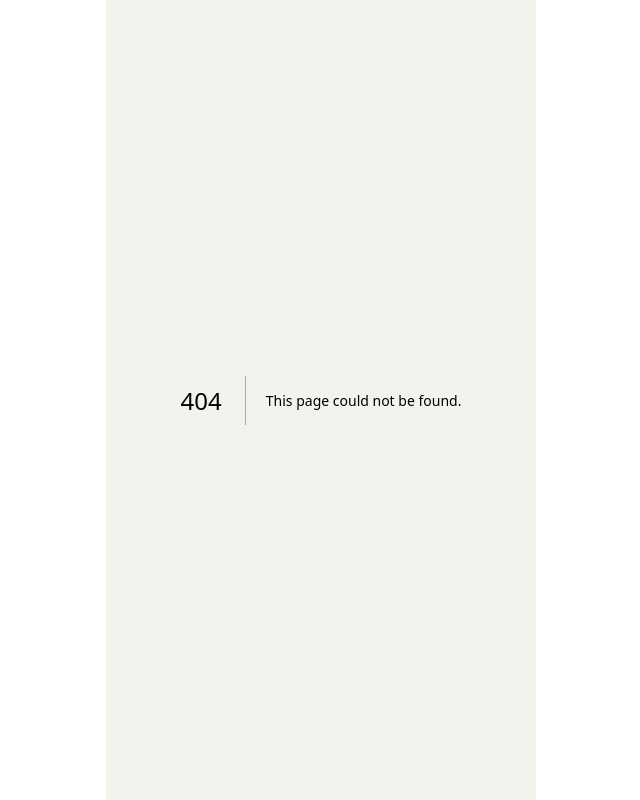
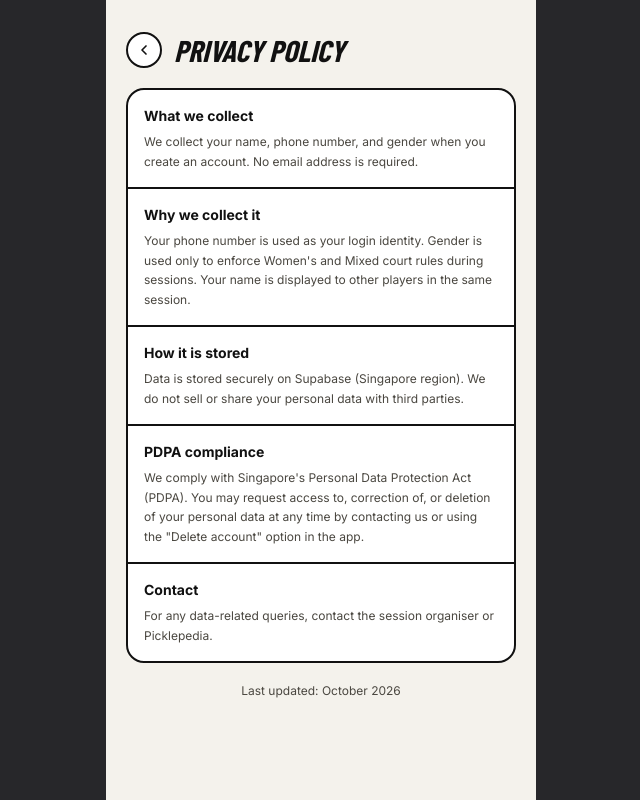
Before and after one commit to GOHSUNJIN/nextup, a Next.js app: page /privacy in a window 1280 px wide. Before the commit this address had no page. Shown: the whole page, without its empty margins (319-959 px from the left). Built offline with nearby package versions, Linux system fonts and the light colour scheme; a web font is replaced by a local one.

Commit message:
Add privacy policy page; fix broken privacy links on signup and FAQ
Co-Authored-By: Claude Sonnet 4.6 <noreply@anthropic.com>

```diff
--- a/src/app/(app)/profile/faq/page.tsx
+++ b/src/app/(app)/profile/faq/page.tsx
@@ -61,7 +61,7 @@ export default function FaqPage() {
 
       <p className="text-center text-xs text-body">
         We comply with Singapore&apos;s PDPA. Your data is never shared.{' '}
-        <Link href="/profile/faq#privacy" className="font-bold underline">Privacy policy</Link>
+        <Link href="/privacy" className="font-bold underline">Privacy policy</Link>
       </p>
     </div>
   )
--- a/src/app/(auth)/signup/page.tsx
+++ b/src/app/(auth)/signup/page.tsx
@@ -84,7 +84,7 @@ export default function SignUpPage() {
             <input name="pdpa" type="checkbox" required className="mt-0.5 w-4 h-4 rounded border-2 border-black accent-black shrink-0" />
             <span className="text-[11px] text-body leading-snug">
               I agree to the{' '}
-              <Link href="/profile/faq#privacy" className="underline font-semibold text-black">Privacy Policy</Link>
+              <Link href="/privacy" className="underline font-semibold text-black">Privacy Policy</Link>
               . Phone &amp; gender collected for pickleball sessions only. (PDPA, Singapore)
             </span>
           </label>
--- /dev/null
+++ b/src/app/privacy/page.tsx
@@ -0,0 +1,51 @@
+import Link from 'next/link'
+
+export const metadata = { title: 'Privacy Policy — NextUp' }
+
+export default function PrivacyPage() {
+  return (
+    <div className="min-h-screen bg-bg px-5 py-8 flex flex-col gap-5 max-w-[430px] mx-auto">
+      <div className="flex items-center gap-3">
+        <Link href="/" className="w-9 h-9 rounded-full border-2 border-black flex items-center justify-center bg-white shrink-0">
+          <svg width="16" height="16" viewBox="0 0 24 24" fill="none" stroke="currentColor" strokeWidth="2.5" strokeLinecap="round" strokeLinejoin="round">
+            <path d="m15 18-6-6 6-6" />
+          </svg>
+        </Link>
+        <h1 className="font-heading font-extrabold italic text-3xl uppercase">Privacy Policy</h1>
+      </div>
+
+      <div className="bg-white border-2 border-black rounded-[18px] overflow-hidden divide-y-2 divide-black text-sm">
+        <Section title="What we collect">
+          <p>We collect your name, phone number, and gender when you create an account. No email address is required.</p>
+        </Section>
+
+        <Section title="Why we collect it">
+          <p>Your phone number is used as your login identity. Gender is used only to enforce Women&apos;s and Mixed court rules during sessions. Your name is displayed to other players in the same session.</p>
+        </Section>
+
+        <Section title="How it is stored">
+          <p>Data is stored securely on Supabase (Singapore region). We do not sell or share your personal data with third parties.</p>
+        </Section>
+
+        <Section title="PDPA compliance">
+          <p>We comply with Singapore&apos;s Personal Data Protection Act (PDPA). You may request access to, correction of, or deletion of your personal data at any time by contacting us or using the &quot;Delete account&quot; option in the app.</p>
+        </Section>
+
+        <Section title="Contact">
+          <p>For any data-related queries, contact the session organiser or Picklepedia.</p>
+        </Section>
+      </div>
+
+      <p className="text-xs text-body text-center">Last updated: October 2026</p>
+    </div>
+  )
+}
+
+function Section({ title, children }: { title: string; children: React.ReactNode }) {
+  return (
+    <div className="px-4 py-4 flex flex-col gap-1.5">
+      <p className="font-bold text-sm">{title}</p>
+      <div className="text-xs text-body leading-relaxed">{children}</div>
+    </div>
+  )
+}
```
